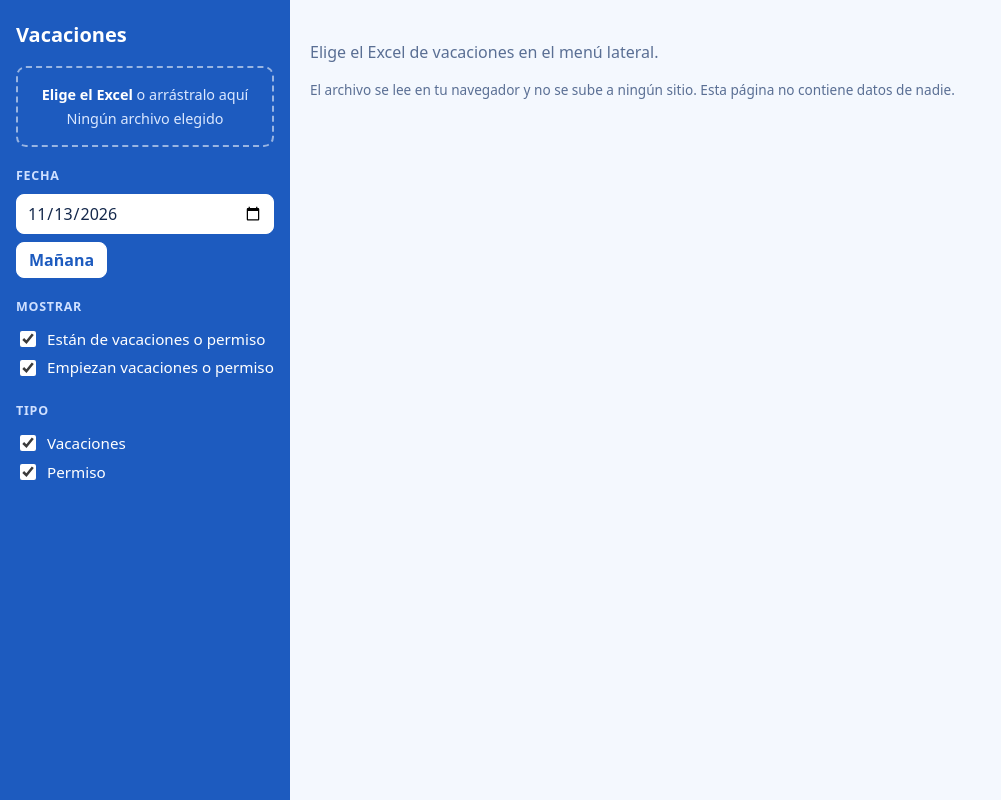
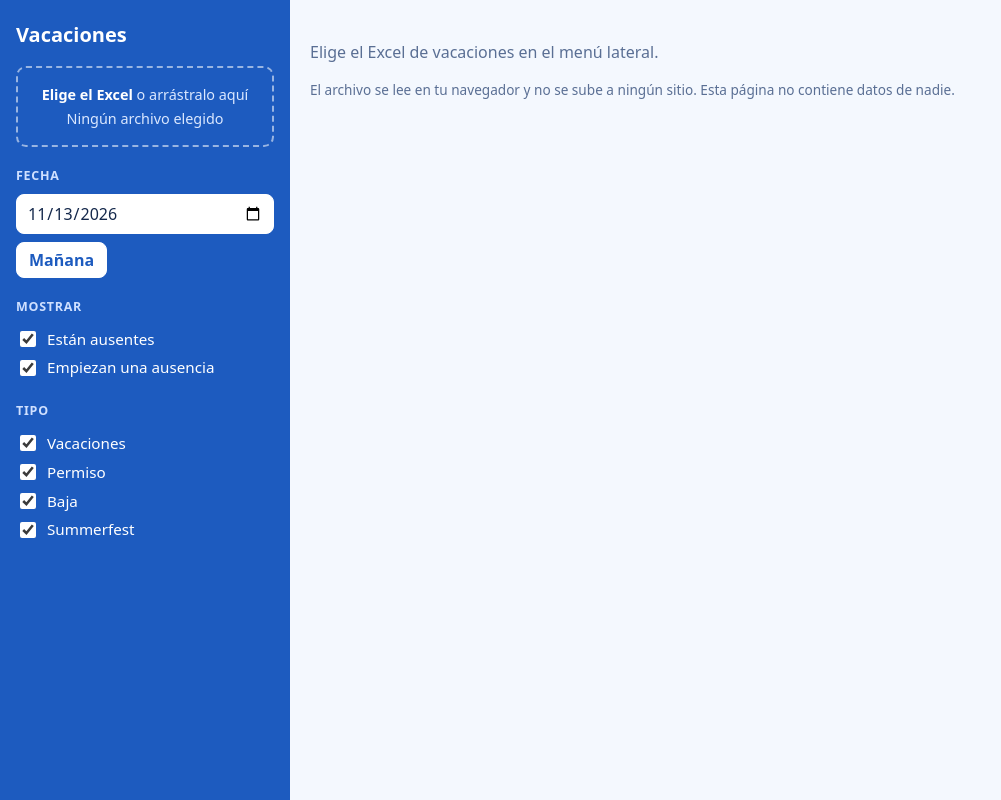
Before and after one commit to rebecaqs/ControlVacaciones, a plain HTML site: page index.html in a window 1280 px wide. Shown: the whole page, without its empty margins (0-1001 px from the left). Drawn offline with Linux system fonts and the light colour scheme.

Commit message:
Update index.html

```diff
--- a/index.html
+++ b/index.html
@@ -51,6 +51,8 @@
     color: #3c5a8a; background: var(--azul-claro); border: 1.5px solid transparent; }
   .tag.vacaciones { background: var(--azul); color: #fff; font-weight: 600; }          /* relleno azul */
   .tag.permiso { background: #fff; color: var(--azul); border-color: var(--azul); font-weight: 600; } /* contorno azul */
+  .tag.baja { background: var(--azul-osc); color: #fff; font-weight: 600; }                          /* azul oscuro */
+  .tag.summerfest { background: #d8e7ff; color: var(--azul-osc); border: 1.5px dashed var(--azul); font-weight: 600; } /* azul claro, borde discontinuo */
   .vacio, .aviso, .meta, .privacy { color: var(--muted); }
   .vacio { margin: 4px 0 0; }
   .meta, .privacy { font-size: .85rem; }
@@ -79,12 +81,14 @@
     <button type="button" id="btnManana">Mañana</button>
 
     <h3>Mostrar</h3>
-    <label class="check"><input type="checkbox" id="verAusentes" checked> Están de vacaciones o permiso</label>
-    <label class="check"><input type="checkbox" id="verEmpiezan" checked> Empiezan vacaciones o permiso</label>
+    <label class="check"><input type="checkbox" id="verAusentes" checked> Están ausentes</label>
+    <label class="check"><input type="checkbox" id="verEmpiezan" checked> Empiezan una ausencia</label>
 
     <h3>Tipo</h3>
     <label class="check"><input type="checkbox" id="tVac" checked> Vacaciones</label>
     <label class="check"><input type="checkbox" id="tPer" checked> Permiso</label>
+    <label class="check"><input type="checkbox" id="tBaja" checked> Baja</label>
+    <label class="check"><input type="checkbox" id="tSum" checked> Summerfest</label>
 
     <div id="secUbic" hidden><h3>Ubicación</h3><div class="opts" id="ubic"></div></div>
     <div id="secDep" hidden><h3>Departamento</h3><div class="opts" id="dep"></div></div>
@@ -99,13 +103,13 @@
       <p class="aviso" id="sinSeccion" hidden>Marca al menos una opción en «Mostrar».</p>
 
       <section class="card" id="cardAusentes">
-        <h2>Están de vacaciones o permiso <span class="n" id="nAusentes"></span></h2>
+        <h2>Están ausentes <span class="n" id="nAusentes"></span></h2>
         <ul id="listaAusentes"></ul>
         <p class="vacio" id="vacioAusentes" hidden>Nadie con estos filtros.</p>
       </section>
 
       <section class="card" id="cardEmpiezan">
-        <h2>Empiezan vacaciones o permiso <span class="n" id="nEmpiezan"></span></h2>
+        <h2>Empiezan una ausencia <span class="n" id="nEmpiezan"></span></h2>
         <ul id="listaEmpiezan"></ul>
         <p class="vacio" id="vacioEmpiezan" hidden>Nadie con estos filtros.</p>
       </section>
@@ -130,7 +134,8 @@
  *   fila 3  -> número de día del mes
  *   fila 4+ -> una fila por persona: A = departamento, B = ubicación,
  *              C = persona, D = horas; calendario desde la columna J.
- *   Códigos del calendario: V (y VS) = vacaciones, P = permiso retribuido.
+ *   Códigos del calendario: V (y VS) = vacaciones, P = permiso retribuido,
+ *   B = baja, S = Summerfest.
  */
 (function (root) {
   "use strict";
@@ -153,7 +158,7 @@
   };
 
   // Código de celda -> tipo de ausencia.
-  const TIPOS = { V: "vacaciones", VS: "vacaciones", P: "permiso" };
+  const TIPOS = { V: "vacaciones", VS: "vacaciones", P: "permiso", B: "baja", S: "summerfest" };
   const SIN_DATO = "(sin indicar)";
 
   function normalizar(texto) {
@@ -338,6 +343,8 @@
   const $ = (id) => document.getElementById(id);
   let libro = null, datos = null, hojaNombre = "", anioHoja = 0;
   const ocultasU = new Set(), ocultasD = new Set();
+  const ETIQUETA = { vacaciones: "Vacaciones", permiso: "Permiso", baja: "Baja", summerfest: "Summerfest" };
+  const CASILLAS_TIPO = { tVac: "vacaciones", tPer: "permiso", tBaja: "baja", tSum: "summerfest" };
 
   function isoLocal(d) {
     const p = (n) => String(n).padStart(2, "0");
@@ -401,7 +408,7 @@
         t.textContent = txt;
         tags.appendChild(t);
       };
-      add(p.tipo === "permiso" ? "Permiso" : "Vacaciones", p.tipo);
+      add(ETIQUETA[p.tipo] || p.tipo, p.tipo);
       if (p.ubicacion) add(p.ubicacion);
       if (p.departamento) add(p.departamento);
       li.append(nombre, tags);
@@ -421,8 +428,7 @@
     catch (e) { return mostrarError(e.message); }
 
     const tipos = new Set();
-    if ($("tVac").checked) tipos.add("vacaciones");
-    if ($("tPer").checked) tipos.add("permiso");
+    for (const [id, tipo] of Object.entries(CASILLAS_TIPO)) if ($(id).checked) tipos.add(tipo);
     const lista = Vacaciones.filtrar(res.personas, {
       tipos, ubicOcultas: ocultasU, deptoOcultos: ocultasD,
     });
@@ -464,7 +470,7 @@
   $("archivo").addEventListener("change", (e) => leer(e.target.files[0]));
   $("fecha").addEventListener("change", render);
   $("btnManana").addEventListener("click", ponerManana);
-  ["verAusentes", "verEmpiezan", "tVac", "tPer"].forEach((id) => $(id).addEventListener("change", render));
+  ["verAusentes", "verEmpiezan", ...Object.keys(CASILLAS_TIPO)].forEach((id) => $(id).addEventListener("change", render));
 
   const drop = $("drop");
   ["dragenter", "dragover"].forEach((ev) =>
```
